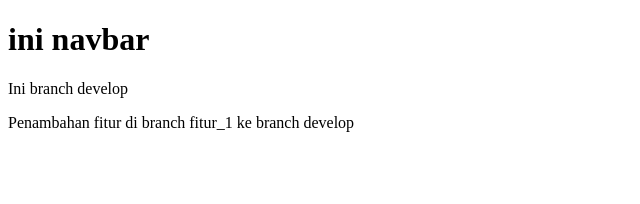
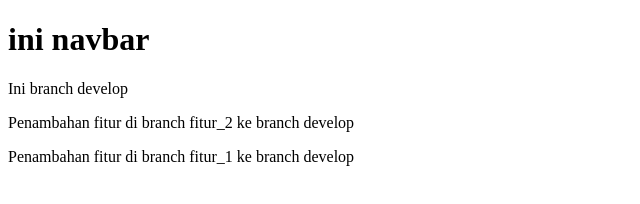
Before and after one commit to Fapstein/alterra_latihan, a plain HTML site: page index.html in a window 1280 px wide. Shown: the whole page, without its empty margins (0-640 px from the left). Drawn offline with Linux system fonts and the light colour scheme.

Commit message:
Perubahan branch fitur_1

```diff
--- a/index.html
+++ b/index.html
@@ -9,6 +9,7 @@
 <body>
     <h1>ini navbar</h1>
     <p>Ini branch develop</p>
+    <p>Penambahan fitur di branch fitur_2 ke branch develop</p>
     <p>Penambahan fitur di branch fitur_1 ke branch develop</p>
 </body>
 </html>
```
